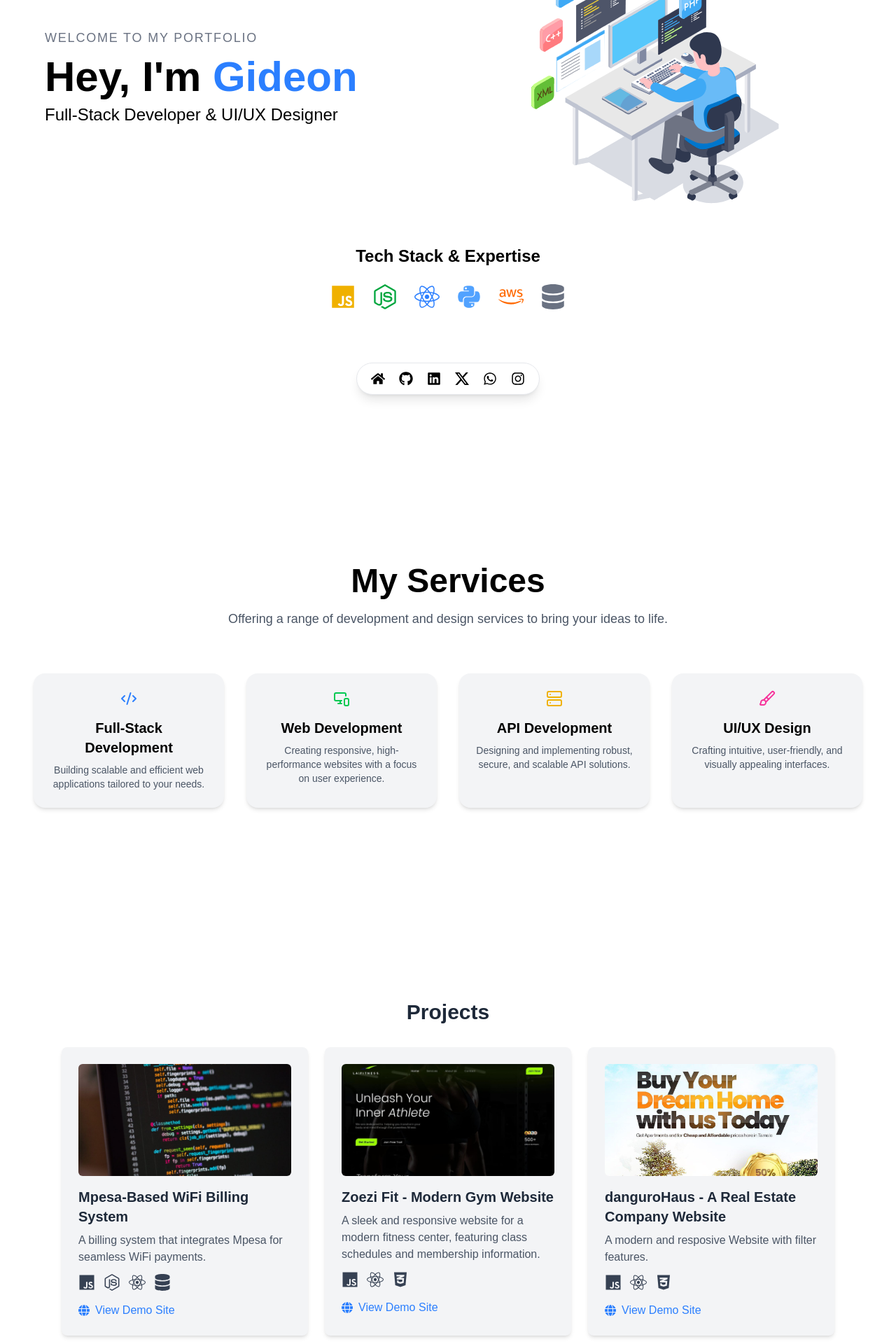
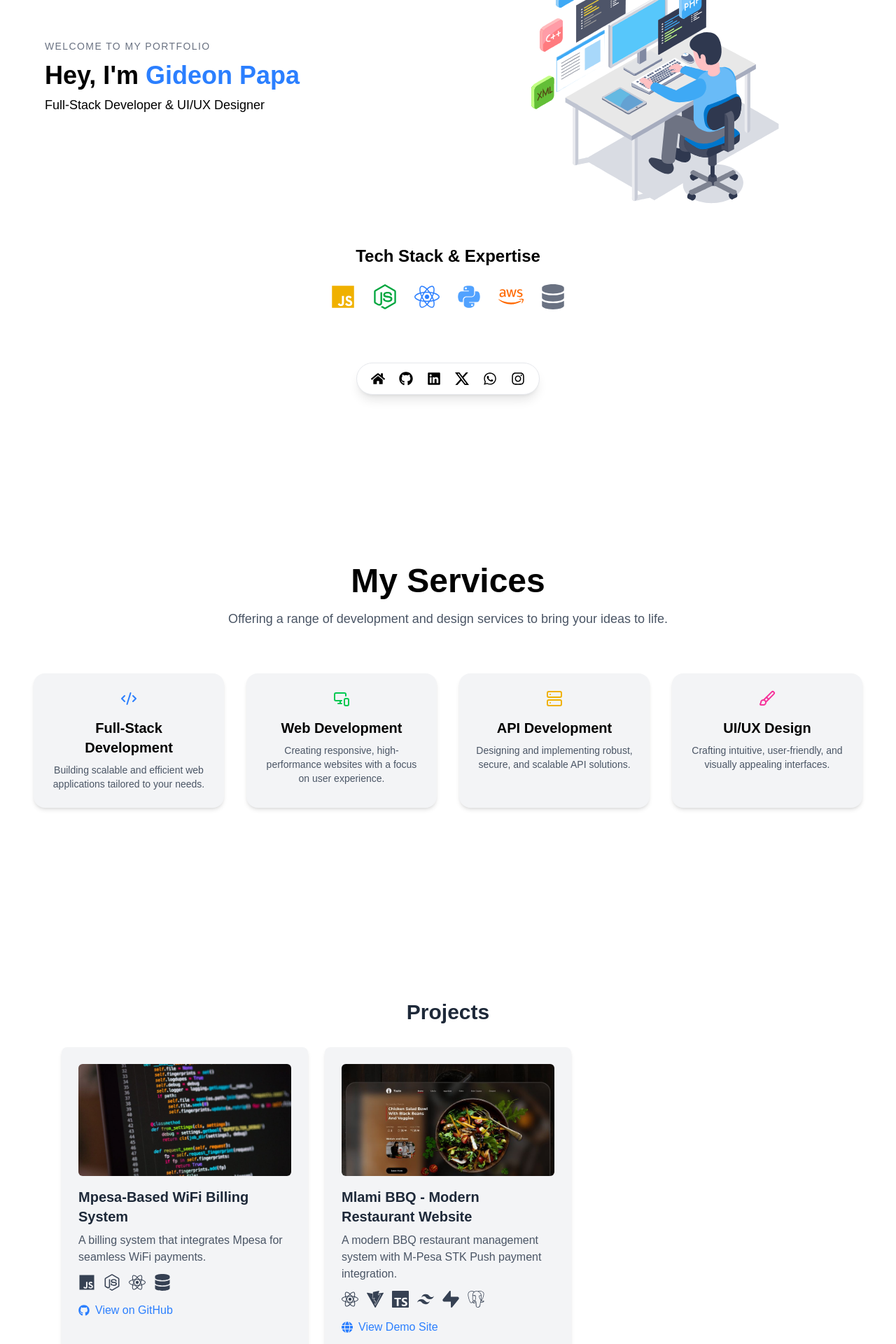
Before and after one commit to Nigiddy/my_portfolio, a Next.js app: page / in a window 1280 px wide. Shown: the part 220-2140 px from the top of the page at 70% size. Built offline with nearby package versions, Linux system fonts and the light colour scheme.

Commit message:
Added a new project
refined hero section

```diff
--- a/src/components/Hero.jsx
+++ b/src/components/Hero.jsx
@@ -57,18 +57,16 @@ export default function HeroSection() {
                 animate={{ opacity: 1, x: 0 }}
                 transition={{ duration: 0.8 }}
                 >
-            <h4 className="text-lg uppercase tracking-widest text-gray-500 dark:text-gray-400">
+                <h4 className="text-sm uppercase tracking-widest text-gray-500 dark:text-gray-400">
                   Welcome to My Portfolio
                 </h4>
-            <h1 className="text-4xl sm:text-6xl font-bold mt-3">
-              Hey, I'm <span className="text-blue-500">Gideon</span>
+                <h1 className="text-2xl sm:text-4xl font-bold mt-3">
+                  Hey, I'm <span className="text-blue-500">Gideon Papa</span>
                 </h1>
-            <h2 className="text-xl sm:text-2xl font-medium mt-2">
+                <h2 className="text-base sm:text-lg font-medium mt-2">
                   Full-Stack Developer & UI/UX Designer
                 </h2>
                 </motion.div>
-
-          {/* Animation */}
           <motion.div
             className="flex justify-center"
             initial={{ opacity: 0, x: 50 }}
--- a/src/components/Projects.jsx
+++ b/src/components/Projects.jsx
@@ -1,5 +1,6 @@
 import { FaGithub, FaJs, FaNodeJs, FaReact, FaPython, FaAws, FaCss3Alt, FaDatabase } from "react-icons/fa";
 import { FaGlobe } from "react-icons/fa6";
+import { SiVite, SiTypescript, SiTailwindcss, SiSupabase, SiPostgresql } from "react-icons/si";
 import Image from "next/image";
 
 const projects = [
@@ -9,25 +10,18 @@ const projects = [
     description: "A billing system that integrates Mpesa for seamless WiFi payments.",
     techStack: [FaJs, FaNodeJs, FaReact, FaDatabase],
     image: "/images/mpesa-wifi.jpg",
-    repoLink: "https://v0-wi-fi-billing-system-seven.vercel.app/",
+    repoLink: "https://github.com/Nigiddy/Mpesa_Based-WiFi-Billing-System",
+    isDeployed: false
+  },
+  {
+    title: "Mlami BBQ - Modern Restaurant Website",
+    description: "A modern BBQ restaurant management system with M-Pesa STK Push payment integration.",
+    techStack: [FaReact, SiVite, SiTypescript, SiTailwindcss, SiSupabase, SiPostgresql],
+    image: "/images/mlami.jpg",
+    repoLink: "https://mlamibbq.vercel.app/",
     isDeployed: true
   },
-  {
-    title: "Zoezi Fit - Modern Gym Website",
-    description: "A sleek and responsive website for a modern fitness center, featuring class schedules and membership information.",
-    techStack: [FaJs, FaReact, FaCss3Alt],
-    image: "/images/zoeziFit.jpg",
-    repoLink: "https://zoezi-fit.vercel.app/",
-    isDeployed: true
-  },
-  {
-    title: "danguroHaus - A Real Estate Company Website",
-    description: "A modern and resposive Website with filter features.",
-    techStack: [FaJs, FaReact, FaCss3Alt],
-    image: "/images/danguro.jpg",
-    repoLink: "https://danguro-haus.vercel.app/",
-    isDeployed: true
-  },
+
   // Template for adding future projects
 ];
 
```
Also changed, not shown: public/images/mlami.jpg (added). Lines whose indentation alone changed are shown as unchanged.
